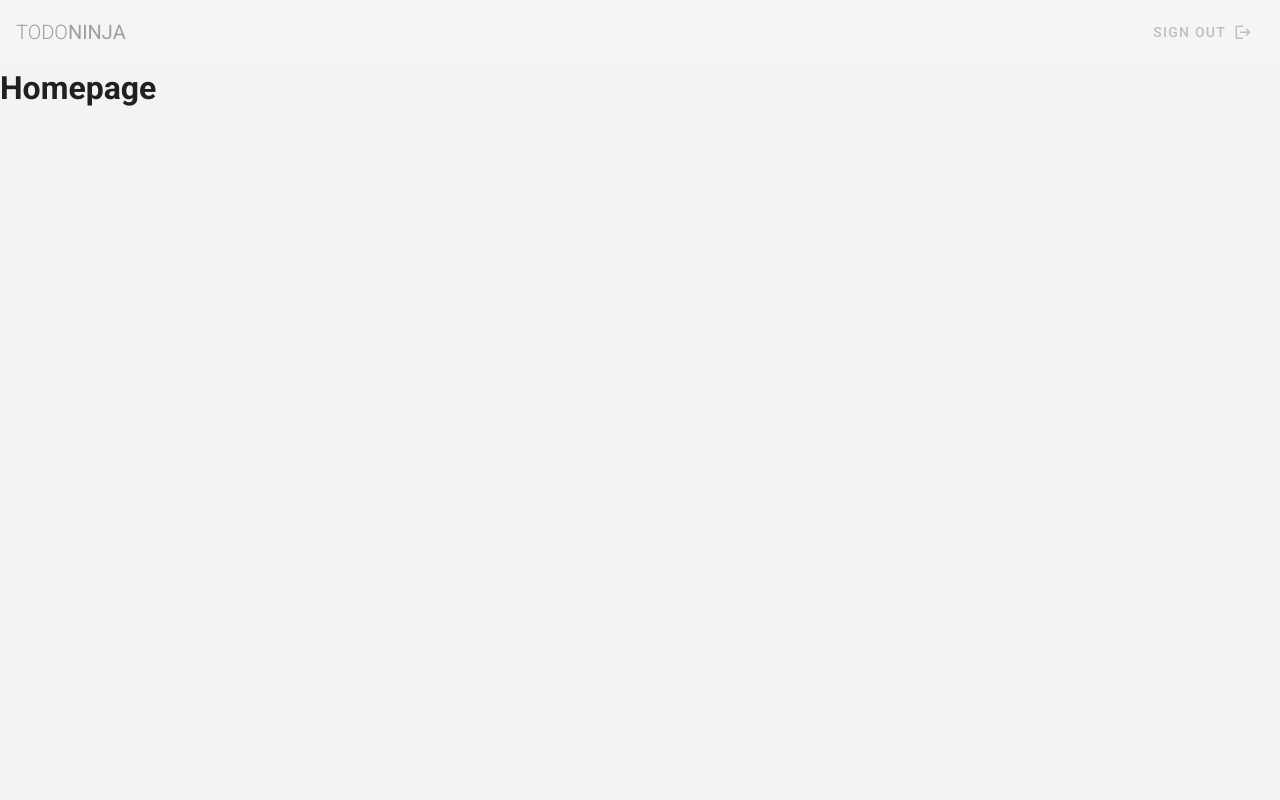
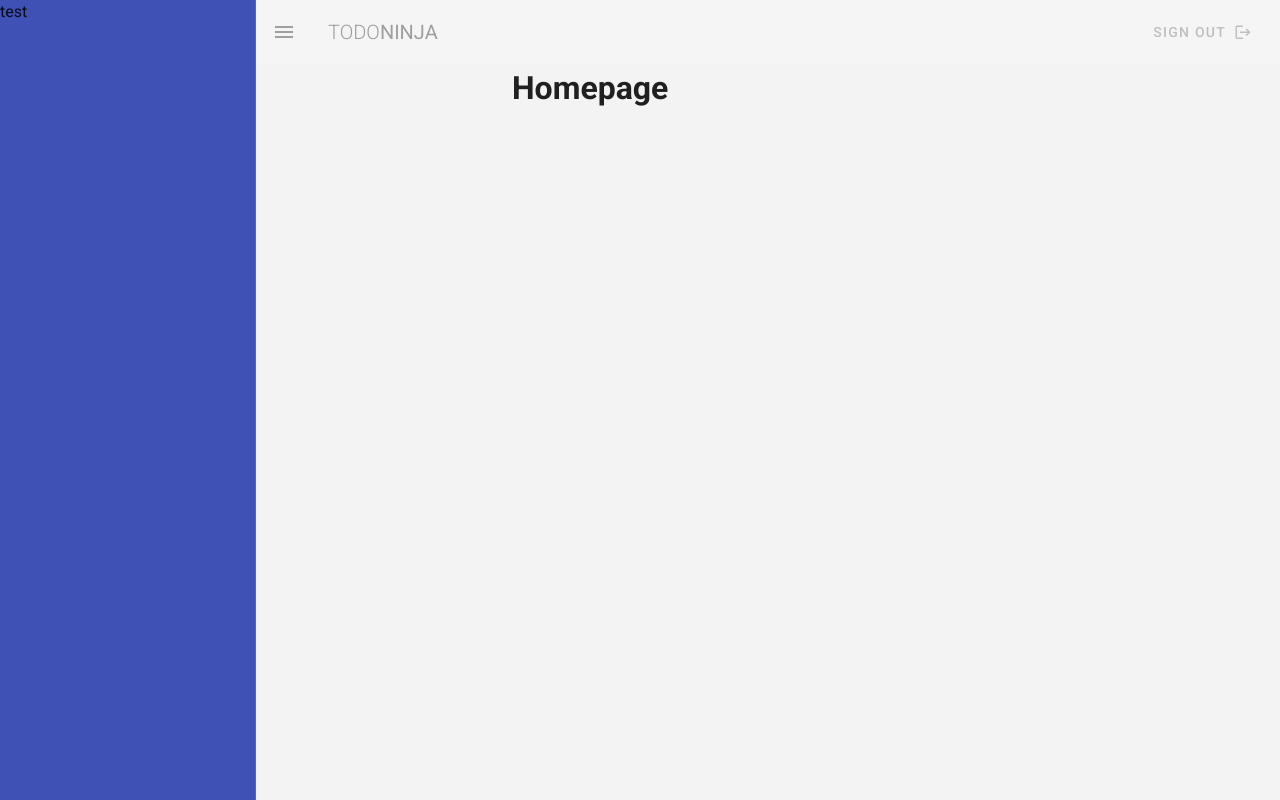
Before and after one commit to RenanLourenco/todoList-Vuetify, a Vue app: page / in a window 1280 px wide. Built offline with nearby package versions, Linux system fonts and the light colour scheme.

Commit message:
navigation

```diff
--- a/src/components/NavBar.vue
+++ b/src/components/NavBar.vue
@@ -2,20 +2,31 @@
 <template>
         <nav>
             <v-toolbar flat app color="grey lighten-4">
+                <v-app-bar-nav-icon class="grey--text" @click="drawer = !drawer"></v-app-bar-nav-icon>
                 <v-toolbar-title class="text-uppercase grey--text">
                     <span class="font-weight-light">Todo</span>
                     <span>Ninja</span>
                 </v-toolbar-title>
                 <v-spacer></v-spacer>
+                <v-spacer></v-spacer>
                 <v-btn plain color="grey">
                     <span>sign out</span>
-                    <v-icon right>mdi-logout</v-icon>
+                    <v-icon right class="hidden-xs-and-down">mdi-logout</v-icon>
                 </v-btn>
             </v-toolbar>
+
+            <v-navigation-drawer v-model="drawer" app dark class="indigo">
+                <p>test</p>
+            </v-navigation-drawer>
+
         </nav>
 </template>
 <script>
 export default {
-
+    data(){
+        return{
+            drawer:true,
+        }
+    },
 }
 </script>
```
